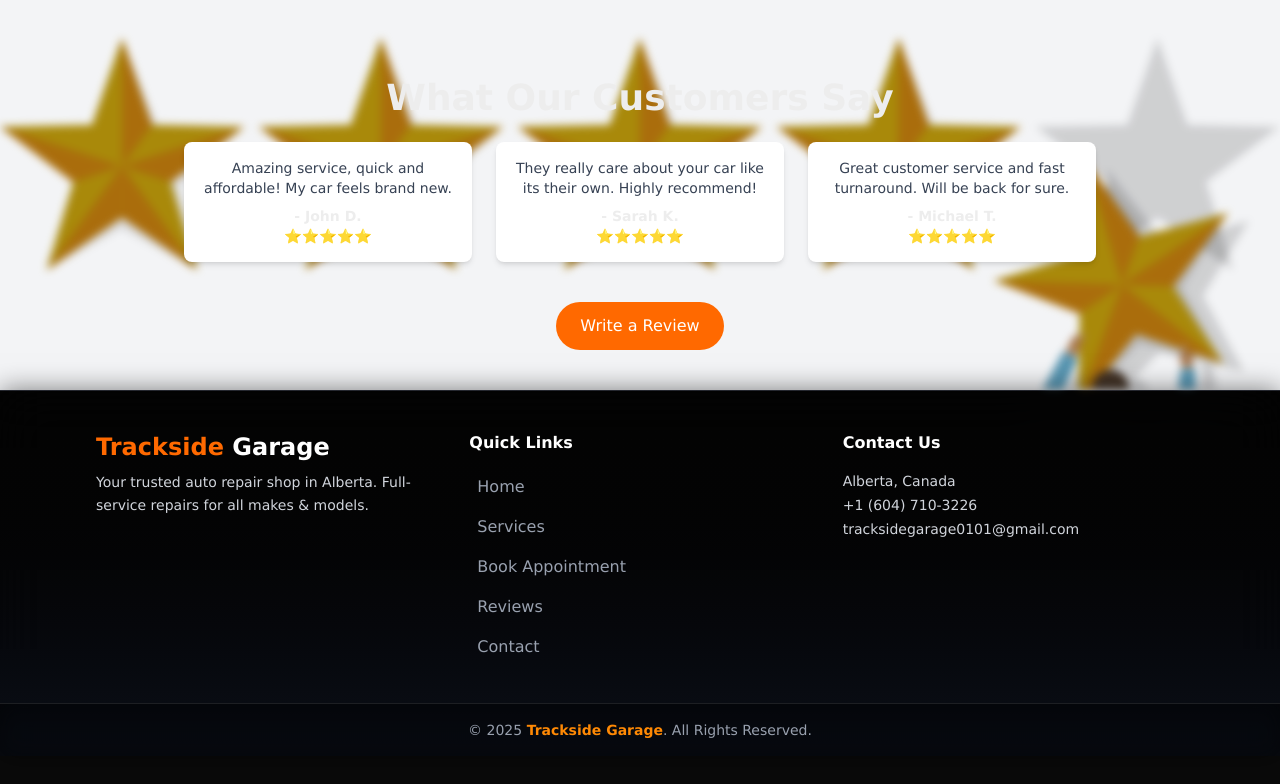
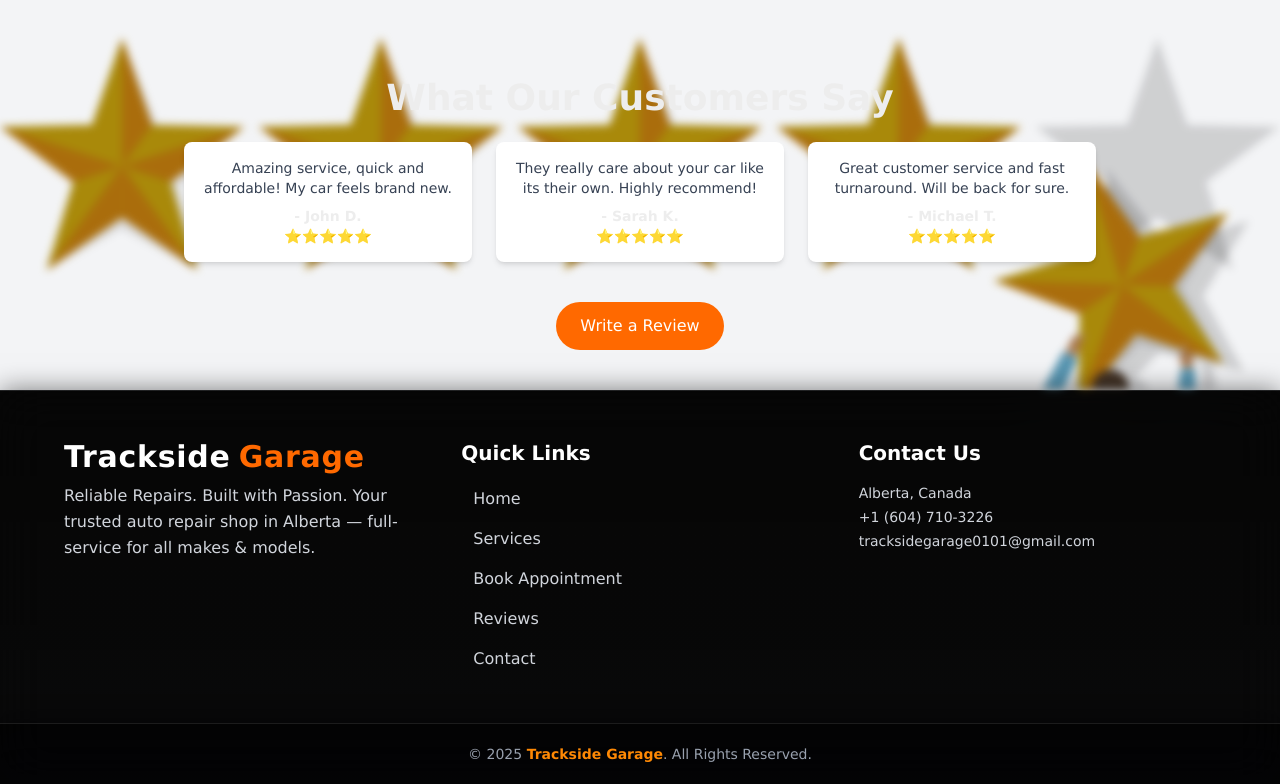
Before and after one commit to JasMeet2110/Code_Garage, a Next.js app: page / in a window 1280 px wide. Shown: the part 2404-3188 px from the top of the page. Before the commit the page ends 3160 px from the top, so only its background shows below. Built offline with nearby package versions, Linux system fonts and the light colour scheme; no server answers.

Commit message:
polished contact page

```diff
--- a/components/ClientLayout.tsx
+++ b/components/ClientLayout.tsx
@@ -20,7 +20,7 @@ export default function ClientLayout({ children }: { children: React.ReactNode }
 
   const shouldHideLayout = noLayoutRoutes.includes(pathname);
 
-  const noPaddingRoutes = ["/", "/Client/contact"];
+  const noPaddingRoutes = ["/"];
   const shouldRemovePadding =
     noPaddingRoutes.includes(pathname) || pathname.startsWith("/Client/services/");
 
--- a/components/Footer.tsx
+++ b/components/Footer.tsx
@@ -2,69 +2,47 @@ import Link from "next/link";
 
 export default function Footer() {
   return (
-    <footer className="w-full backdrop-blur-xl bg-gradient-to-b from-black/70 to-gray-900/50 border-t border-white/10 shadow-[0_0_25px_rgba(0,0,0,0.5)] text-white">
-      <div className="max-w-6xl mx-auto px-8 py-10 grid grid-cols-1 md:grid-cols-3 gap-8 text-center md:text-left">
+    <footer className="w-full backdrop-blur-xl bg-gradient-to-b from-black/40 to-gray-900/10 border-t border-white/10 shadow-[0_0_25px_rgba(0,0,0,0.5)] text-white">
+      <div className="max-w-6xl mx-auto py-12 grid grid-cols-1 md:grid-cols-3 gap-10 text-center md:text-left">
 
         {/* Logo + Shop Info */}
         <div>
-          <h2 className="text-2xl font-bold mb-2 text-white">
-            <span className="text-orange-500">Trackside</span> Garage
+          <h2 className="flex items-baseline gap-2 text-3xl font-bold mb-2 tracking-wide">
+            <span>Trackside</span>
+            <span className="text-orange-500">Garage</span>
           </h2>
-          <p className="text-gray-300 text-sm leading-relaxed">
-            Your trusted auto repair shop in Alberta. Full-service repairs for all makes & models.
+          <p className="text-gray-300 text-base leading-relaxed">
+            Reliable Repairs. Built with Passion.
+            Your trusted auto repair shop in Alberta — full-service for all makes & models.
           </p>
         </div>
 
         {/* Quick Links */}
         <div>
-          <h3 className="font-semibold mb-4 text-white">Quick Links</h3>
-          <ul className="space-y-2 text-gray-400 font-medium">
-            <li>
-              <Link
-                href="/"
-                className="hover:text-orange-400 hover:bg-white/10 px-2 py-1 rounded-lg transition-all duration-200 inline-block"
-              >
-                Home
-              </Link>
-            </li>
-            <li>
-              <Link
-                href="/Client/services"
-                className="hover:text-orange-400 hover:bg-white/10 px-2 py-1 rounded-lg transition-all duration-200 inline-block"
-              >
-                Services
-              </Link>
-            </li>
-            <li>
-              <Link
-                href="/Client/book-appointment"
-                className="hover:text-orange-400 hover:bg-white/10 px-2 py-1 rounded-lg transition-all duration-200 inline-block"
-              >
-                Book Appointment
-              </Link>
-            </li>
-            <li>
-              <Link
-                href="/Client/reviews"
-                className="hover:text-orange-400 hover:bg-white/10 px-2 py-1 rounded-lg transition-all duration-200 inline-block"
-              >
-                Reviews
-              </Link>
-            </li>
-            <li>
-              <Link
-                href="/Client/contact"
-                className="hover:text-orange-400 hover:bg-white/10 px-2 py-1 rounded-lg transition-all duration-200 inline-block"
-              >
-                Contact
-              </Link>
-            </li>
+          <h3 className="text-xl font-semibold mb-4 text-white">Quick Links</h3>
+          <ul className="space-y-2 text-gray-300 font-medium">
+            {[
+              { href: "/", label: "Home" },
+              { href: "/Client/services", label: "Services" },
+              { href: "/Client/book-appointment", label: "Book Appointment" },
+              { href: "/Client/reviews", label: "Reviews" },
+              { href: "/Client/contact", label: "Contact" },
+            ].map((item) => (
+              <li key={item.href}>
+                <Link
+                  href={item.href}
+                  className="inline-block px-3 py-1 rounded-lg hover:text-orange-400 hover:bg-white/10 transition-all duration-200"
+                >
+                  {item.label}
+                </Link>
+              </li>
+            ))}
           </ul>
         </div>
 
         {/* Contact Info */}
         <div>
-          <h3 className="font-semibold mb-4 text-white">Contact Us</h3>
+          <h3 className="text-xl font-semibold mb-4 text-white">Contact Us</h3>
           <p className="text-gray-300 text-sm mb-1 hover:text-orange-400 transition-all duration-200">
             Alberta, Canada
           </p>
@@ -78,10 +56,28 @@ export default function Footer() {
       </div>
 
       {/* Bottom Bar */}
-      <div className="border-t border-white/10 py-4 text-center text-gray-400 text-sm bg-black/50 backdrop-blur-md">
+      <div className="border-t border-white/10 bg-black/60 backdrop-blur-lg py-5 text-center text-gray-400 text-sm font-medium shadow-[0_0_25px_rgba(0,0,0,0.5)]">
         © {new Date().getFullYear()}{" "}
         <span className="text-orange-400 font-semibold">Trackside Garage</span>. All Rights Reserved.
       </div>
+
+      {/* Subtle Fade Animation */}
+      <style jsx>{`
+        footer {
+          animation: fadeIn 0.4s ease-out;
+        }
+
+        @keyframes fadeIn {
+          from {
+            opacity: 0;
+            transform: translateY(8px);
+          }
+          to {
+            opacity: 1;
+            transform: translateY(0);
+          }
+        }
+      `}</style>
     </footer>
   );
 }
```
Also changed, not shown: app/Client/contact/page.tsx (+86 -64 lines).
